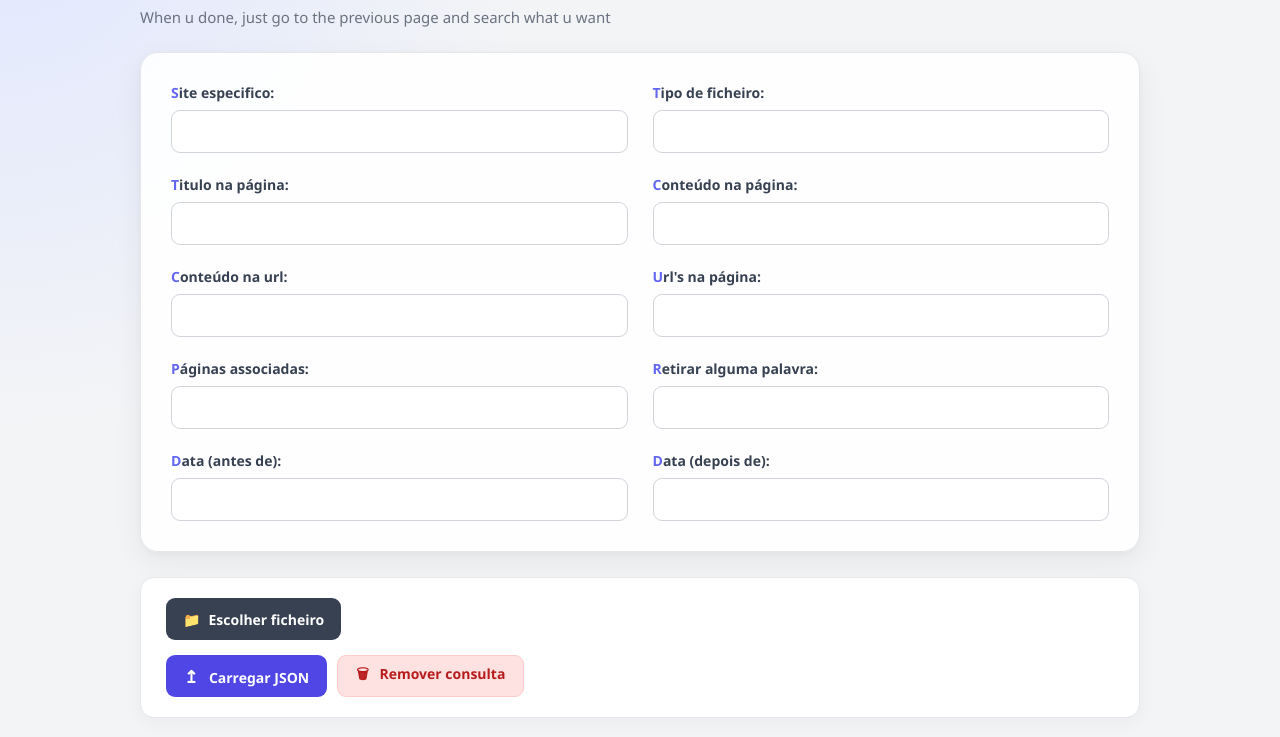
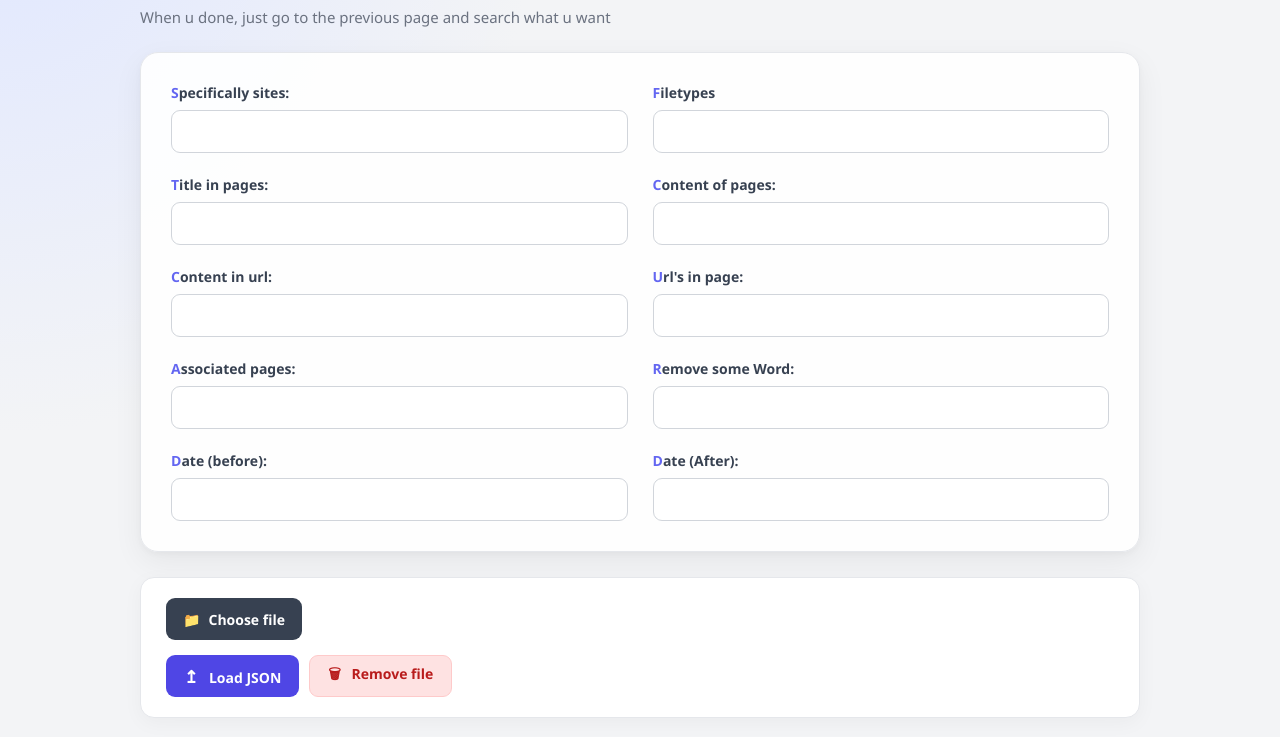
Before and after one commit to guga-osec/ASM, a plain HTML site: page pages/options_search.html in a window 1280 px wide. Shown: the part 103-840 px from the top of the page. Drawn offline with Linux system fonts and the light colour scheme.

Commit message:
translation to English

```diff
--- a/pages/options_search.html
+++ b/pages/options_search.html
@@ -78,7 +78,7 @@
             <div class="div_input_choices">
 
                 <p>
-                    Site especifico:
+                    Specifically sites:
                 </p>
 
                 <input
@@ -92,7 +92,7 @@
             <div class="div_input_choices">
 
                 <p>
-                    Tipo de ficheiro:
+                    Filetypes
                 </p>
 
                 <input
@@ -106,7 +106,7 @@
             <div class="div_input_choices">
 
                 <p>
-                    Titulo na página:
+                    Title in pages:
                 </p>
 
                 <input
@@ -120,7 +120,7 @@
             <div class="div_input_choices">
 
                 <p>
-                    Conteúdo na página:
+                    Content of pages:
                 </p>
 
                 <input
@@ -134,7 +134,7 @@
             <div class="div_input_choices">
 
                 <p>
-                    Conteúdo na url:
+                    Content in url:
                 </p>
 
                 <input
@@ -148,7 +148,7 @@
             <div class="div_input_choices">
 
                 <p>
-                    Url's na página:
+                    Url's in page:
                 </p>
 
                 <input
@@ -162,7 +162,7 @@
             <div class="div_input_choices">
 
                 <p>
-                    Páginas associadas:
+                    Associated pages:
                 </p>
 
                 <input
@@ -176,7 +176,7 @@
             <div class="div_input_choices">
 
                 <p>
-                    Retirar alguma palavra:
+                    Remove some Word:
                 </p>
 
                 <input
@@ -189,7 +189,7 @@
             <div class="div_input_choices">
 
                 <p>
-                    Data (antes de):
+                    Date (before):
                 </p>
 
                 <input
@@ -202,7 +202,7 @@
             <div class="div_input_choices">
 
                 <p>
-                    Data (depois de):
+                    Date (After):
                 </p>
 
                 <input
@@ -229,19 +229,19 @@
             for="fileInput"
             class="file_button"
         >
-            Escolher ficheiro
+            Choose file
         </label>
 
 
         <span id="fileName"></span>
         <div style="display: flex;">
             <button id="button">
-                Carregar JSON
+                Load JSON
             </button>
 
 
             <button id="removeButton">
-                Remover consulta
+                Remove file
             </button>
         </div>
 
```
Also changed, not shown: default.json (added, +16 -0 lines), main.html (+7 -7 lines).
